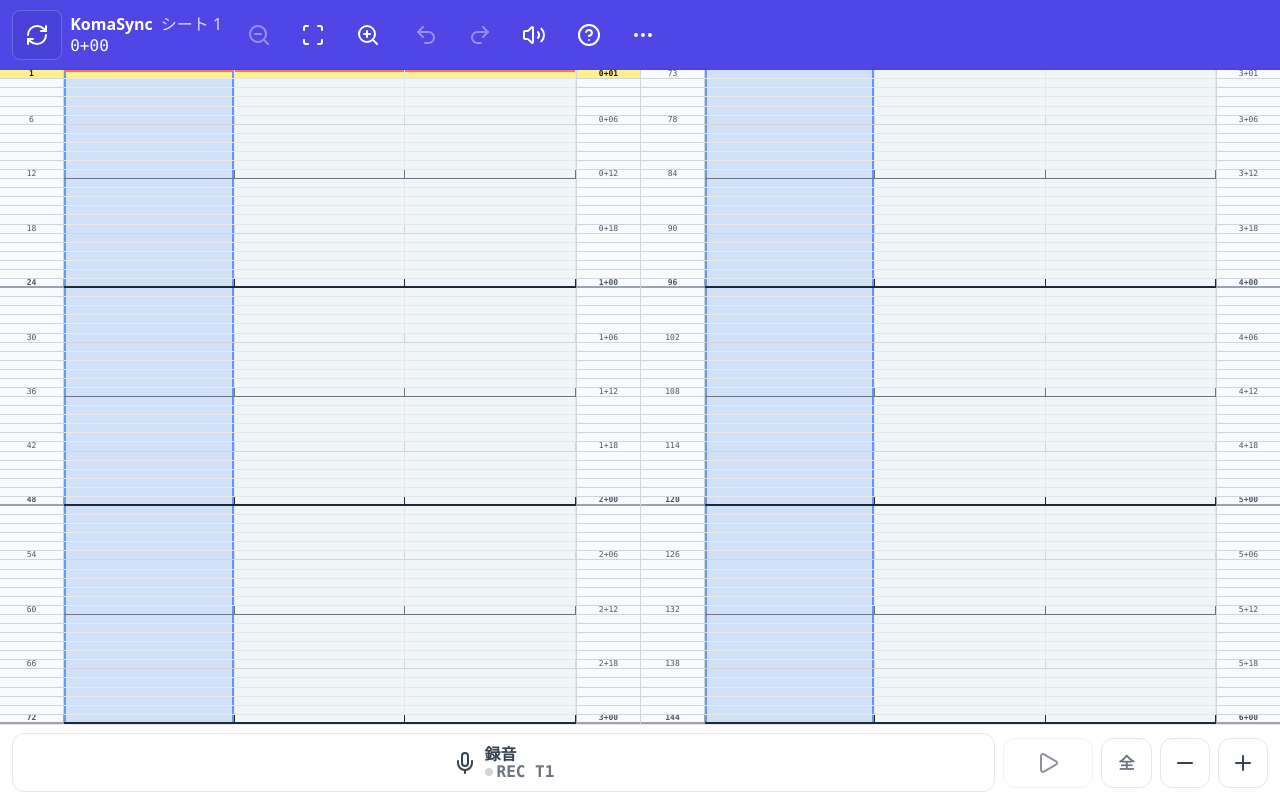
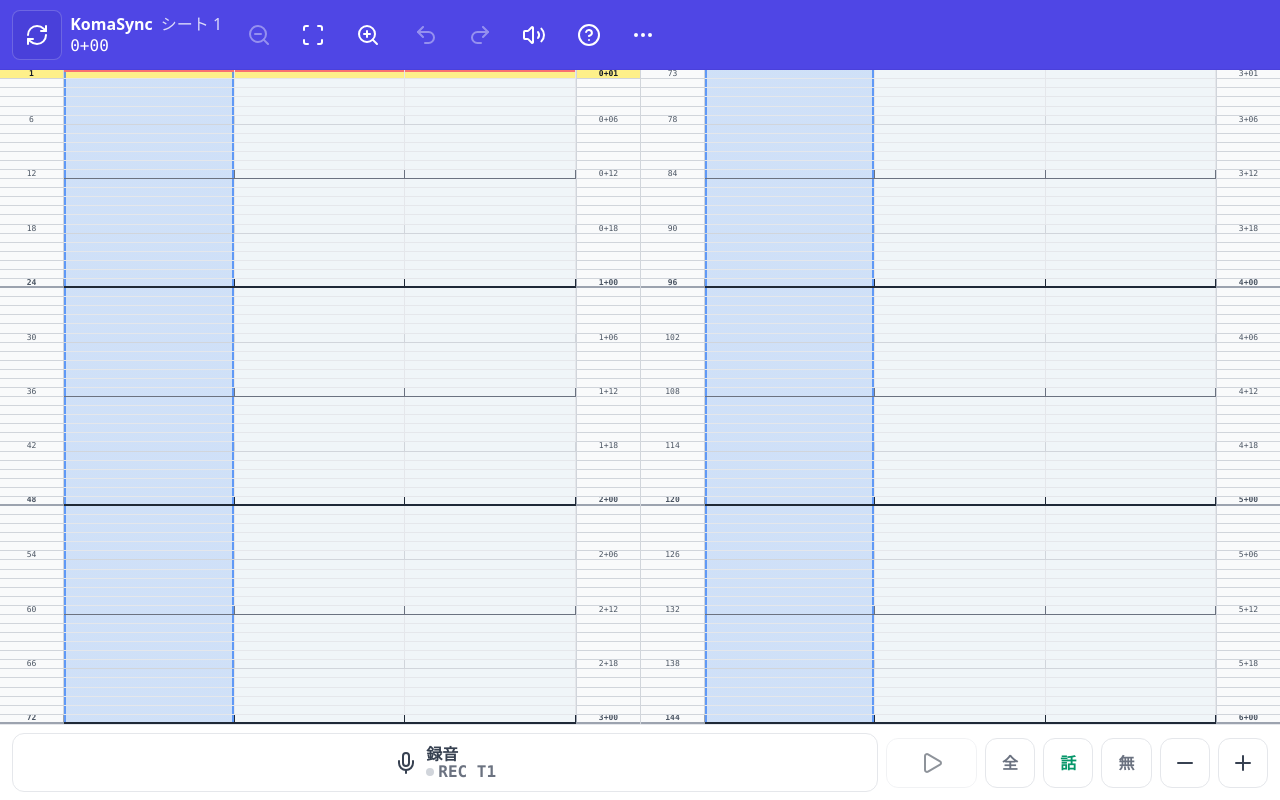
Before and after one commit to stechdrive/komasync, a React (Vite) app: page / in a window 1280 px wide. Built offline with nearby package versions, Linux system fonts and the light colour scheme.

Commit message:
feat(ui): add single-frame speech label buttons

```diff
--- a/App.tsx
+++ b/App.tsx
@@ -1664,6 +1664,46 @@ export default function App() {
     [editTarget, getNormalizedSelection, saveToHistory, tracks]
   );
 
+  const applySpeechOverrideToFrame = useCallback(
+    (frame: number, value: number) => {
+      if (
+        recordingState === RecordingState.RECORDING ||
+        recordingState === RecordingState.PROCESSING ||
+        recordingState === RecordingState.PLAYING
+      ) {
+        return;
+      }
+      saveToHistory();
+      const targetIds = editTarget === 'all' ? tracks.map((t) => t.id) : [editTarget];
+      const targetSet = new Set(targetIds);
+      setTracks((prev) =>
+        prev.map((track) => {
+          if (!targetSet.has(track.id)) return track;
+          const baseOverrides = resizeSpeechOverrides(track.speechOverrides, track.frames.length);
+          return {
+            ...track,
+            speechOverrides: applyOverrideRange(baseOverrides, frame, frame, value),
+          };
+        })
+      );
+    },
+    [editTarget, recordingState, saveToHistory, tracks]
+  );
+
+  const stepFrameAfterLabel = useCallback(() => {
+    if (
+      recordingState === RecordingState.RECORDING ||
+      recordingState === RecordingState.PROCESSING ||
+      recordingState === RecordingState.PLAYING
+    ) {
+      return;
+    }
+    const nextFrame = Math.max(0, currentFrameRef.current + 1);
+    currentFrameRef.current = nextFrame;
+    setCurrentFrame(nextFrame);
+    startScrubState(SCRUB_STATE_RESET_MS);
+  }, [recordingState, startScrubState]);
+
   const handleMarkSpeech = useCallback(() => {
     applySpeechOverrideToSelection(1);
   }, [applySpeechOverrideToSelection]);
@@ -1675,6 +1715,16 @@ export default function App() {
   const handleResetSpeechLabel = useCallback(() => {
     applySpeechOverrideToSelection(0);
   }, [applySpeechOverrideToSelection]);
+
+  const handleMarkSpeechFrame = useCallback(() => {
+    applySpeechOverrideToFrame(currentFrameRef.current, 1);
+    stepFrameAfterLabel();
+  }, [applySpeechOverrideToFrame, stepFrameAfterLabel]);
+
+  const handleMarkNonSpeechFrame = useCallback(() => {
+    applySpeechOverrideToFrame(currentFrameRef.current, -1);
+    stepFrameAfterLabel();
+  }, [applySpeechOverrideToFrame, stepFrameAfterLabel]);
 
   const handleZoomIn = useCallback(() => {
     setSheetZoom((prev) => normalizeSheetZoom(prev + SHEET_ZOOM_STEP));
@@ -1858,6 +1908,8 @@ export default function App() {
           onStopRecording={handleStopRecording}
           onPlay={handlePlay}
           onPause={handlePause}
+          onMarkSpeechFrame={handleMarkSpeechFrame}
+          onMarkNonSpeechFrame={handleMarkNonSpeechFrame}
         />
       }
     >
--- a/components/TransportDock.tsx
+++ b/components/TransportDock.tsx
@@ -16,6 +16,8 @@ type TransportDockProps = {
   onStopRecording: () => void;
   onPlay: () => void;
   onPause: () => void;
+  onMarkSpeechFrame: () => void;
+  onMarkNonSpeechFrame: () => void;
 };
 
 export const TransportDock: React.FC<TransportDockProps> = ({
@@ -32,6 +34,8 @@ export const TransportDock: React.FC<TransportDockProps> = ({
   onStopRecording,
   onPlay,
   onPause,
+  onMarkSpeechFrame,
+  onMarkNonSpeechFrame,
 }) => {
   const isRecording = recordingState === RecordingState.RECORDING;
   const isPlaying = recordingState === RecordingState.PLAYING;
@@ -40,6 +44,7 @@ export const TransportDock: React.FC<TransportDockProps> = ({
 
   const canRecordToggle = !isBusy && !isPreparing;
   const canPlayToggle = hasAudio && !isBusy && !isRecording;
+  const canStepFrame = !isBusy && !isRecording && !isPlaying;
   const micDotClass = isRecording
     ? 'bg-red-500'
     : isPreparing
@@ -108,6 +113,34 @@ export const TransportDock: React.FC<TransportDockProps> = ({
 
         <button
           type="button"
+          disabled={!canStepFrame}
+          onClick={onMarkSpeechFrame}
+          className={`w-[var(--control-size)] h-[var(--control-size)] rounded-xl border flex items-center justify-center transition-colors font-bold ${
+            canStepFrame
+              ? 'border-gray-200 text-emerald-600 hover:border-indigo-400 hover:bg-indigo-50'
+              : 'opacity-50 border-gray-200'
+          }`}
+          title="1コマをセリフとしてラベル"
+        >
+          話
+        </button>
+
+        <button
+          type="button"
+          disabled={!canStepFrame}
+          onClick={onMarkNonSpeechFrame}
+          className={`w-[var(--control-size)] h-[var(--control-size)] rounded-xl border flex items-center justify-center transition-colors font-bold ${
+            canStepFrame
+              ? 'border-gray-200 text-gray-500 hover:border-indigo-400 hover:bg-indigo-50'
+              : 'opacity-50 border-gray-200'
+          }`}
+          title="1コマを非セリフとして除外"
+        >
+          無
+        </button>
+
+        <button
+          type="button"
           disabled={isBusy || isRecording || isPlaying}
           onClick={onDeleteOneFrame}
           className={`w-[var(--control-size)] h-[var(--control-size)] rounded-xl border flex items-center justify-center transition-colors ${
```
